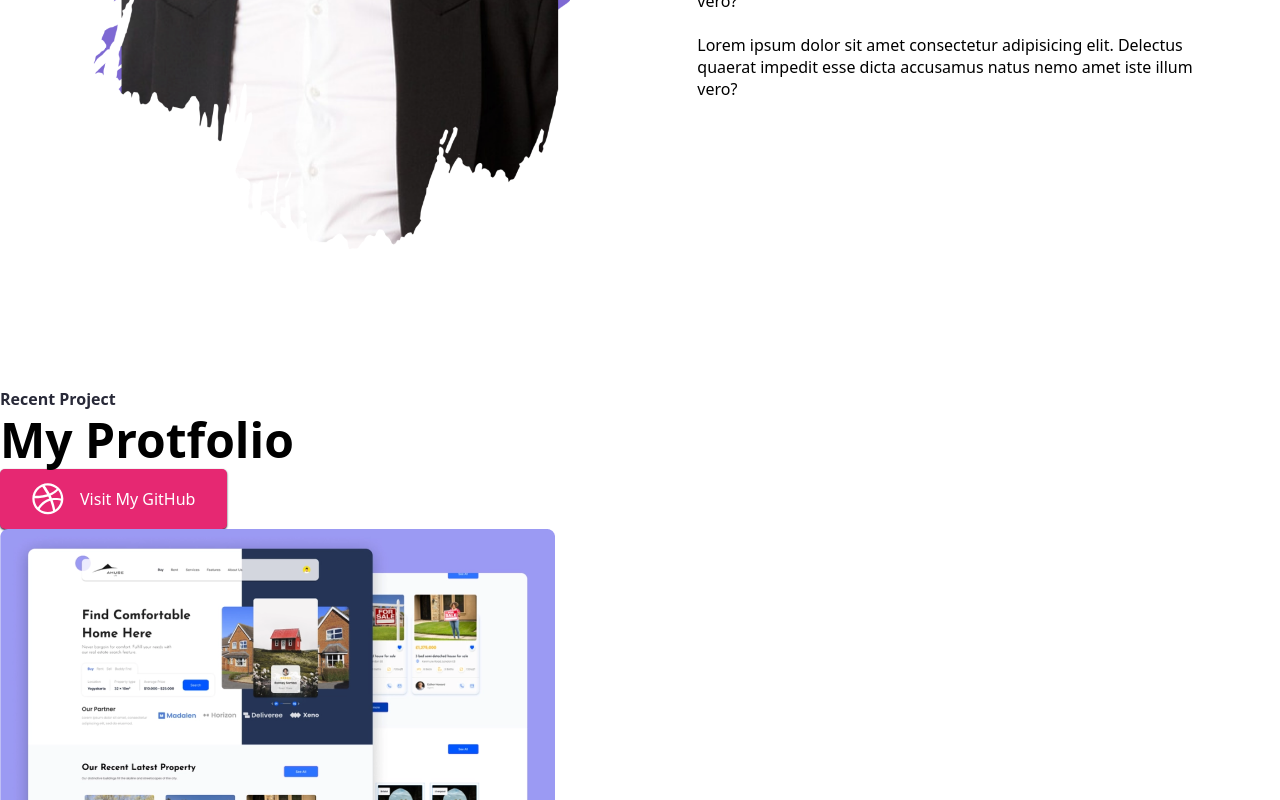
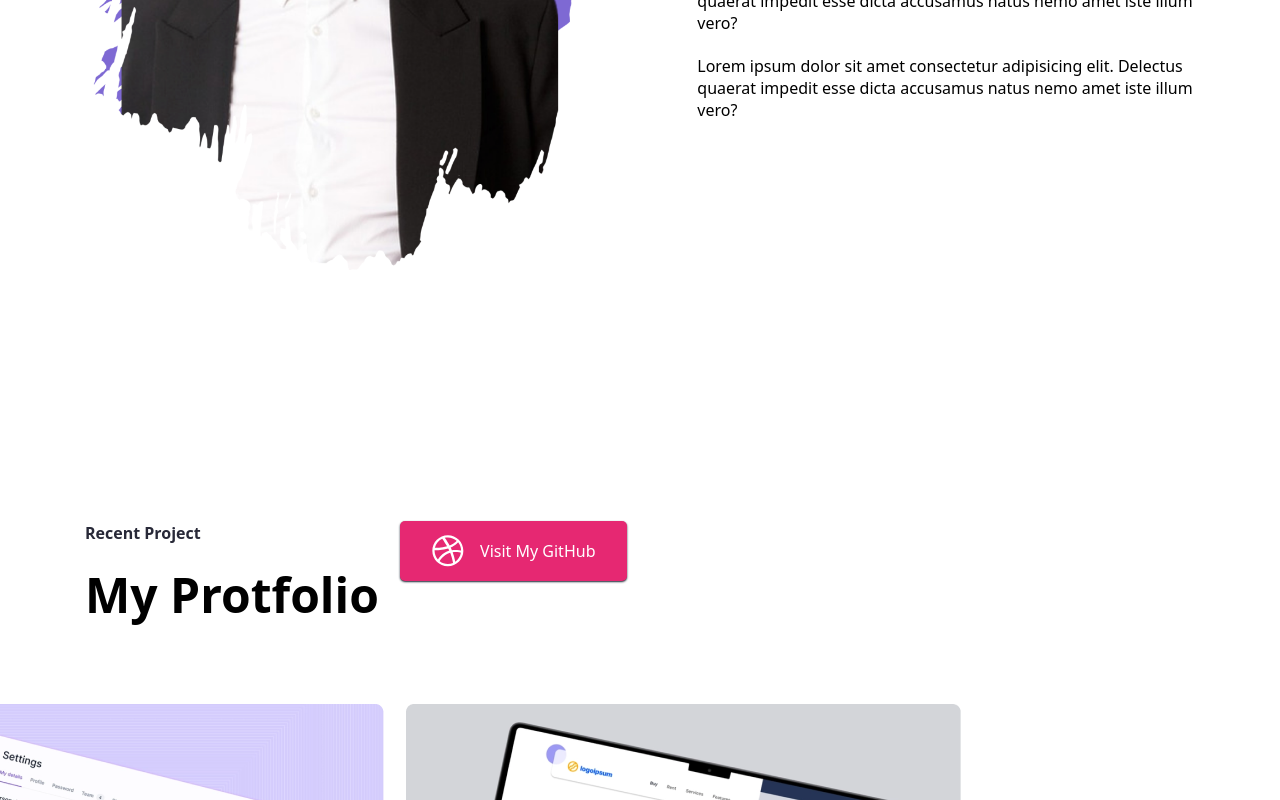
Before and after one commit to abel-b-degu/React-Personal-Portfoio, a React (Create React App) app: page / in a window 1280 px wide. Shown: the part 2667-3467 px from the top of the page. Built offline with nearby package versions, Linux system fonts and the light colour scheme.

Commit message:
Editing my portfolio section

```diff
--- a/src/App.css
+++ b/src/App.css
@@ -326,3 +326,58 @@
 /* About me styling ends here */
 
 /* My Portfolio starts here  */
+.portfolio--section{
+    display: flex;
+    padding: 112px 85px;
+    flex-direction: column;
+    align-items: flex-start;
+    gap: 80px;
+}
+.portfolio--container-box{
+    display: flex;
+    justify-content: space-around;
+    align-items: flex-start;
+    gap: 21.2px;
+}
+.portfolio--container{
+    display: flex;
+    flex-direction: column;
+    align-items: flex-start;
+    gap: 21.3px;
+}
+.portfolio--section--container{
+    display: flex;
+    align-items: center;
+    justify-content: center;
+    width: 42.6px;
+    gap: 21.3px;
+}
+.portfolio--section--img{
+    border-radius: 8px;
+    width: 100%;
+}
+.portfolio--section--img > img{
+    width: 100%;
+}
+.portfolio--section--card{
+    display: flex;
+    flex-direction: column;
+    align-items: flex-start;
+    gap: 32px;
+    flex: 1 0 0;
+    background: #fff;
+    box-shadow: 0 0 32ppx 0 rgba(0, 0, 0, 0.15);
+    cursor: pointer;
+    border-top-left-radius: 12px;
+    border-top-right-radius: 12px;
+}
+.portfolio--section--card--content{
+
+}
+
+
+
+
+
+
+/* My Portfolio styling ends here  */
```
